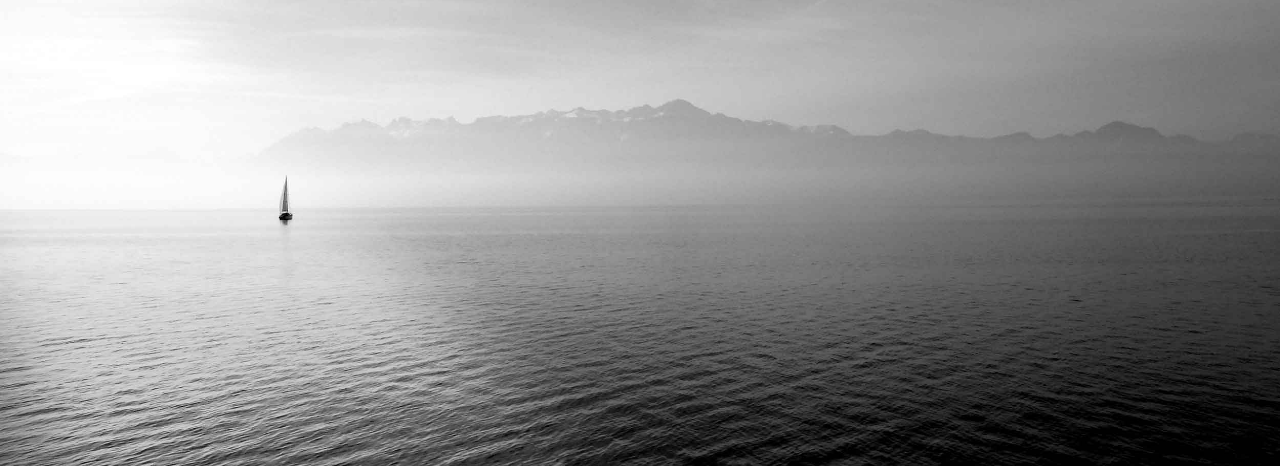
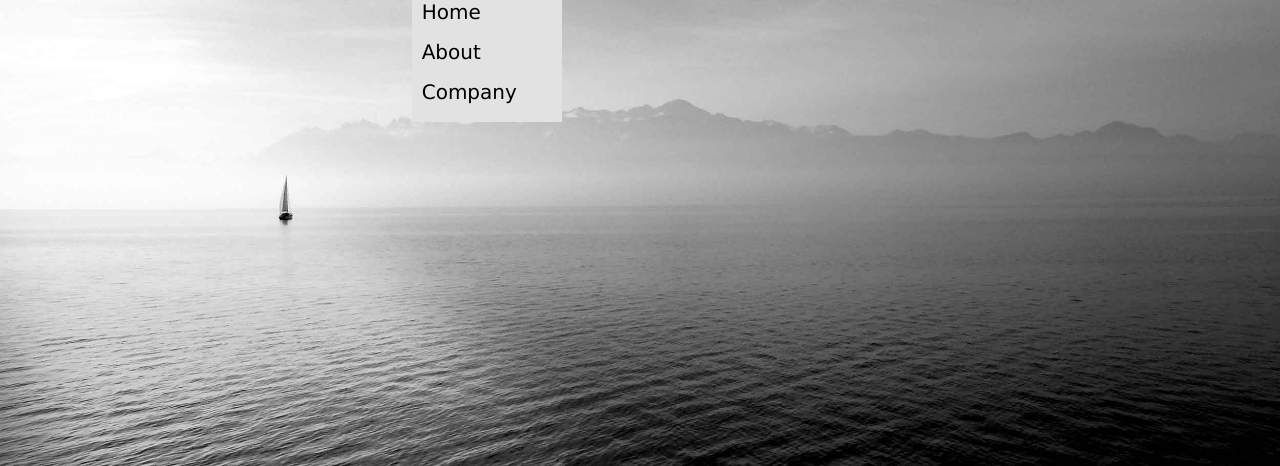
Before and after one commit to DaliusLun/w3template, a plain HTML site: page index.html in a window 1280 px wide. Shown: the part 48-514 px from the top of the page. Drawn offline with Linux system fonts and the light colour scheme.

Commit message:
dropdown button

```diff
--- a/index.html
+++ b/index.html
@@ -19,7 +19,13 @@
             <a class="nav__menu">Work</a>
             <a class="nav__menu">Price</a>
             <a class="nav__menu">Contact</a>
-            <a class="nav__menu">DropDown</a>
+            <div class="nav__menu drop">DropDown <a class="fa fa-caret-down"></a>
+                <div class="dropdown on">
+                    <li class="meniu__line"><a href="#home">Home</a></li>
+                    <li class="meniu__line"><a href="#home">About</a></li>
+                    <li class="meniu__line"><a href="#home">Company</a></li>
+                </div>
+            </div>
             <div class="nav__menu search">
                 <a class="fa fa-search"></a>
             </div>
--- a/js/main.js
+++ b/js/main.js
@@ -84,3 +84,25 @@ closeButton.addEventListener('click', () => {
 
 // sidemenu end
 //----------------------------------------------
+
+
+
+
+//----------------------------------------------
+// dropdown beggining
+
+document.querySelector(".drop").addEventListener("mouseover", mouseOver);
+document.querySelector(".drop").addEventListener("mouseout", mouseOut);
+
+function mouseOver() {
+  document.querySelector(".dropdown").classList.add('on');
+
+}
+
+function mouseOut() {
+  document.querySelector(".dropdown").classList.remove('on');
+
+}
+
+// dropdown end
+//----------------------------------------------
--- a/scss/_main.scss
+++ b/scss/_main.scss
@@ -39,7 +39,51 @@ font-family: $fontFam;
                     color: black;
                     cursor: pointer;
                 }
+
+                .dropdown {
+                    background-color: rgb(226, 226, 226);
+                    color: black;
+                    width: 150px;
+                    display: none;
+                    margin-top: 10px;
+                    padding-bottom: 10px;
+
+
+                    .meniu__line {
+                        text-align: left;
+                        height:30px;
+                        list-style-type: none;
+                        padding: 10px 10px 10px 10px;
+                        padding-bottom: 30px;
+
+                        @media (max-width: $sc) {
+                            text-align: center;
+                        }
+
+                            a {
+                                color: black;
+
+                            }
+                            &:hover {
+                                background-color: gray;
+                                color: black;
+                                cursor: pointer;
+                            }
+                    }
+                }
+
+                .on {
+                    display: block;
+
+                    @media (max-width: $sc) {
+                        width: 100%;
+
+                    }
+
+                }
         }
+
+
 
         .green {
             background-color: green;
```
Also changed, not shown: css/app.css.
